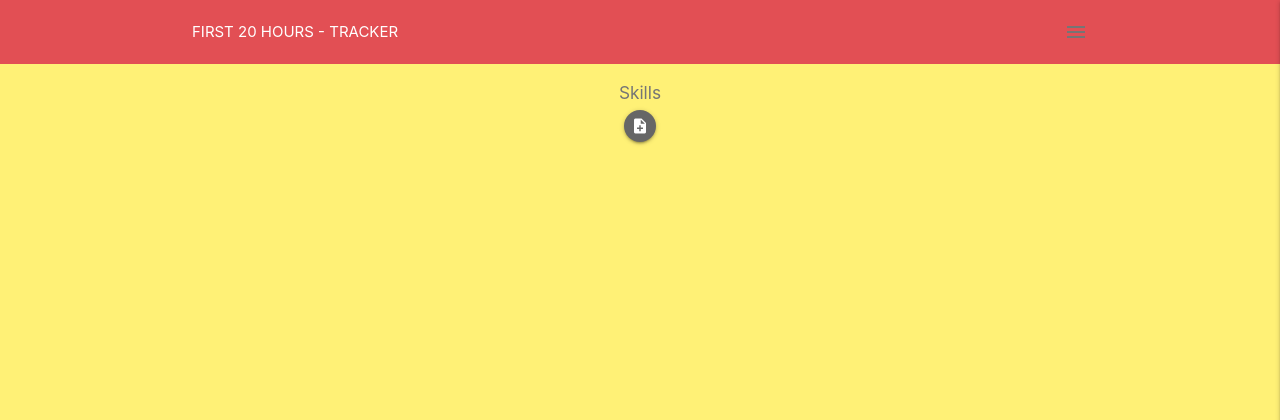
After one commit to adagar/first-20-hours-tracker, a PHP site: page /index.php in a window 1280 px wide. The commit adds this page. Shown: the top 420 px of the page. Run offline with PHP 8.4, Linux system fonts and the light colour scheme; some libraries are stand-ins or nearby versions.

Commit message:
Starting conversion to a PHP/Component based website

```diff
--- /dev/null
+++ b/public/components/header.html
@@ -0,0 +1,9 @@
+<!-- top nav -->
+<nav class="z-depth-0">
+    <div class="nav-wrapper container">
+        <a href="/">First 20 Hours - Tracker</a>
+        <span class="right grey-text text-darken-1">
+            <i class="material-icons sidenav-trigger" data-target="side-menu">menu</i>
+        </span>
+    </div>
+</nav>
--- a/public/index.html
+++ b/public/index.php
@@ -17,16 +17,7 @@
   <meta name="theme-color" content="#fa7952">
 </head>
 <body class="yellow lighten-2">
-
-    <!-- top nav -->
-    <nav class="z-depth-0">
-        <div class="nav-wrapper container">
-            <a href="/">First 20 Hours - Tracker</a>
-            <span class="right grey-text text-darken-1">
-                <i class="material-icons sidenav-trigger" data-target="side-menu">menu</i>
-            </span>
-        </div>
-    </nav>
+    <?php include "./components/header.html" ?>
 
     <!-- side nav -->
     <ul class="sidenav side-menu" id="side-menu">
```
